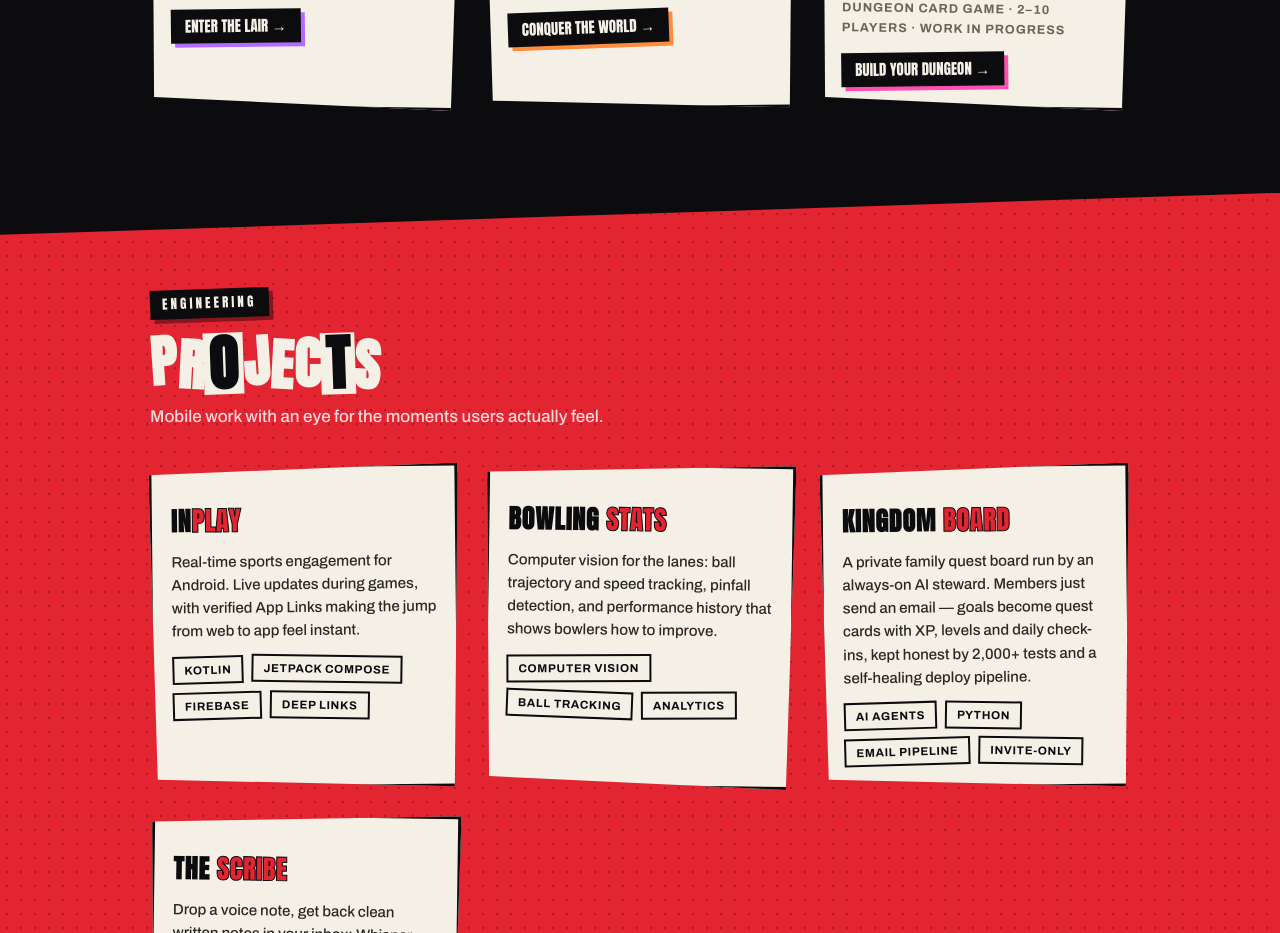
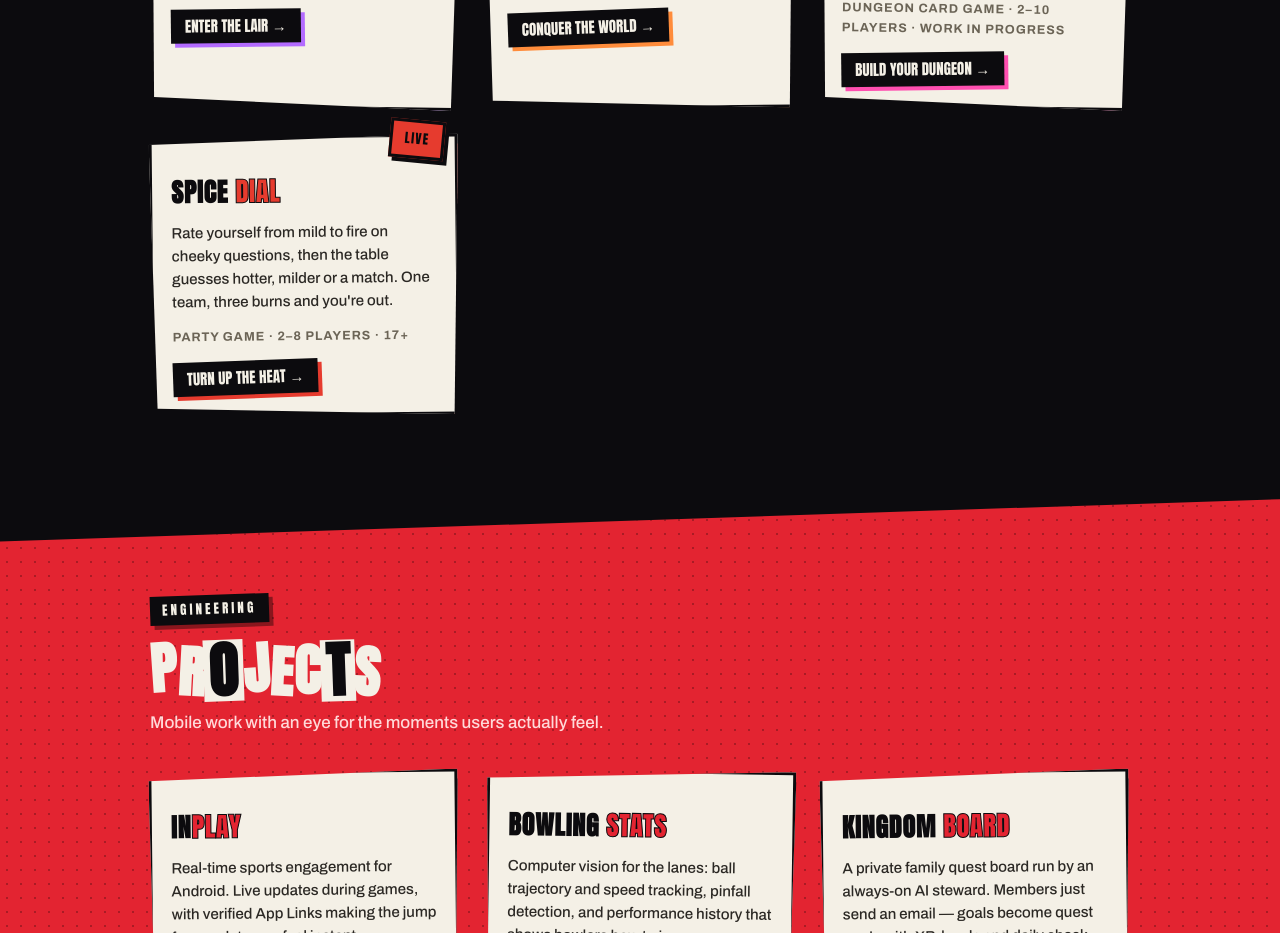
Before and after one commit to DeAnthonee/deanthoneeking.com, a plain HTML site: page index.html in a window 1280 px wide. Shown: the part 1605-2538 px from the top of the page. Drawn offline with Linux system fonts and the light colour scheme.

Commit message:
Game Room: add Spice Dial (spicedial.deanthoneeking.com)
Co-Authored-By: Claude Opus 5.5 <noreply@anthropic.com>

```diff
--- a/index.html
+++ b/index.html
@@ -17,6 +17,7 @@
     --violet:#b36bff; /* chameleon */
     --tangerine:#ff8c3b; /* risky business */
     --magenta:#ff4fb0;   /* big boss */
+    --chilli:#e63b2e;    /* spice dial */
   }
   *{box-sizing:border-box;margin:0;padding:0}
   html{scroll-behavior:smooth}
@@ -109,7 +110,7 @@
     background:repeating-linear-gradient(-45deg,var(--ink) 0 9px,var(--acc) 9px 18px);
     text-shadow:1px 1px 0 var(--ink),-1px -1px 0 var(--ink),1px -1px 0 var(--ink),
       -1px 1px 0 var(--ink),2px 2px 0 var(--ink)}
-  .g-pg{--acc:var(--volt)} .g-tk{--acc:var(--cyan)} .g-rr{--acc:var(--emerald)} .g-ch{--acc:var(--violet)} .g-rb{--acc:var(--tangerine)} .g-bb{--acc:var(--magenta)}
+  .g-pg{--acc:var(--volt)} .g-tk{--acc:var(--cyan)} .g-rr{--acc:var(--emerald)} .g-ch{--acc:var(--violet)} .g-rb{--acc:var(--tangerine)} .g-bb{--acc:var(--magenta)} .g-sd{--acc:var(--chilli)}
 
   /* projects on red slab */
   .slab{background:var(--red);color:var(--paper);
@@ -227,6 +228,14 @@
         <span class="meta">Dungeon card game · 2–10 players · work in progress</span>
         <span class="enter">Build your dungeon →</span>
       </a>
+      <a class="card g-sd" href="https://spicedial.deanthoneeking.com">
+        <span class="live">LIVE</span>
+        <h3>Spice <b>Dial</b></h3>
+        <p>Rate yourself from mild to fire on cheeky questions, then the table
+           guesses hotter, milder or a match. One team, three burns and you're out.</p>
+        <span class="meta">Party game · 2–8 players · 17+</span>
+        <span class="enter">Turn up the heat →</span>
+      </a>
     </div>
   </div>
 </section>
```
